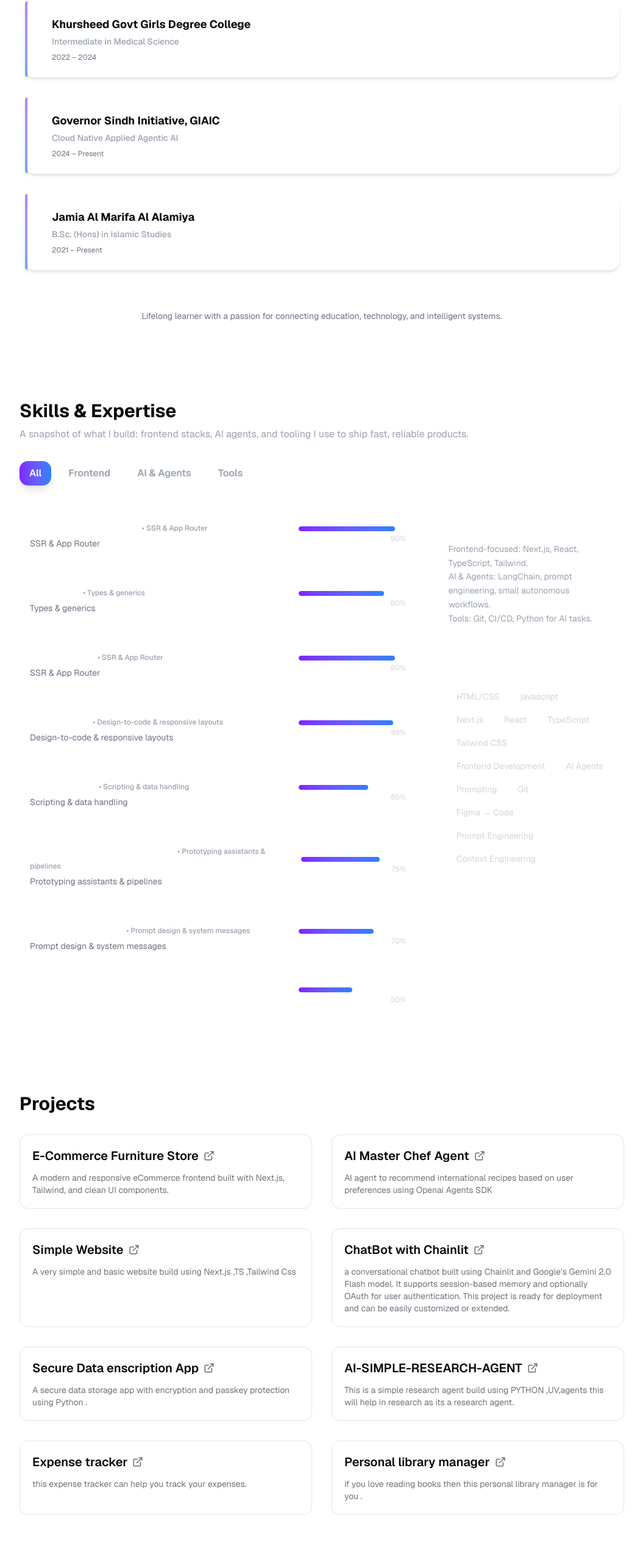
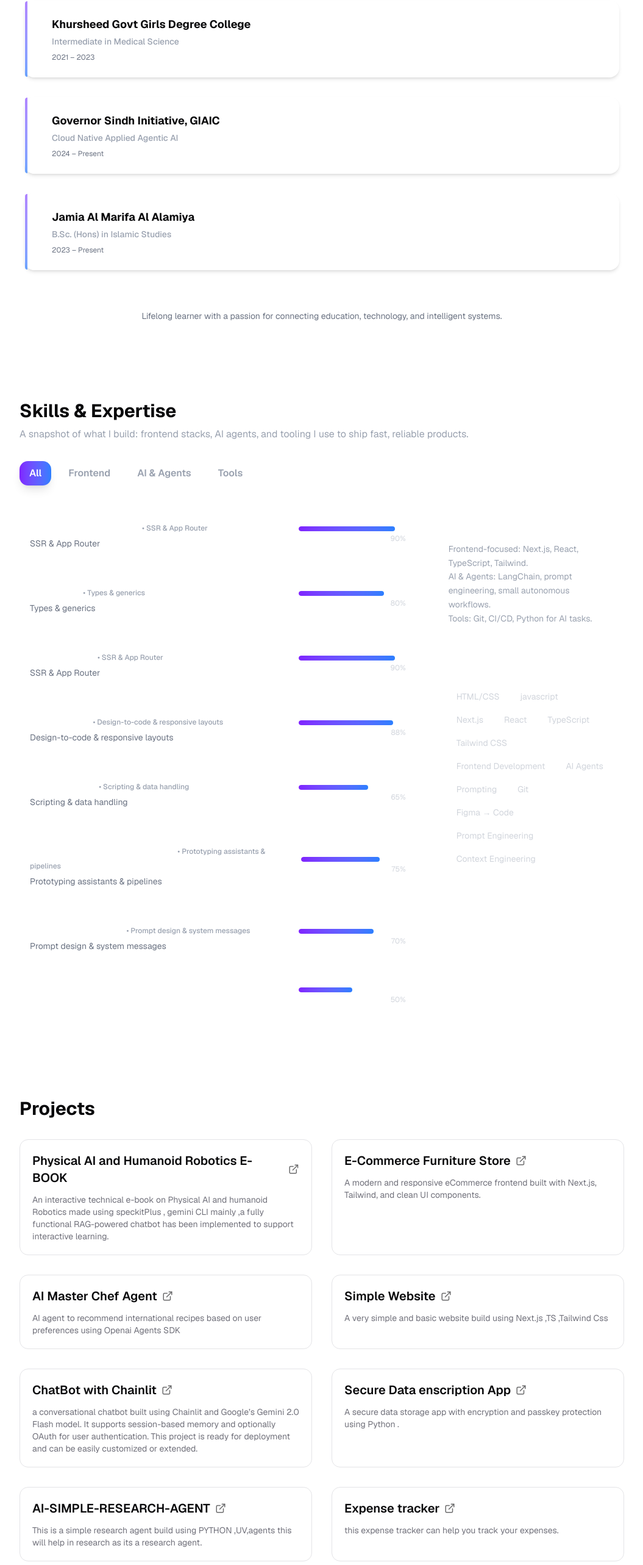
Before and after one commit to Khadija3111/My-Portfolio, a Next.js app: page / in a window 1280 px wide. Shown: the part 842-3408 px from the top of the page at 61% size, without its empty margins (112-1167 px from the left). Built offline with nearby package versions, Linux system fonts and the light colour scheme; a web font is replaced by a local one.

Commit message:
adding some new things

```diff
--- a/app/education/page.tsx
+++ b/app/education/page.tsx
@@ -13,7 +13,7 @@ const educationData: EducationItem[] = [
   {
     institution: "Khursheed Govt Girls Degree College",
     degree: "Intermediate in Medical Science",
-    year: "2022 – 2024",
+    year: "2021 – 2023",
   },
   {
     institution: "Governor Sindh Initiative, GIAIC",
@@ -23,7 +23,7 @@ const educationData: EducationItem[] = [
   {
     institution: "Jamia Al Marifa Al Alamiya",
     degree: "B.Sc. (Hons) in Islamic Studies",
-    year: "2021 – Present",
+    year: "2023 – Present",
   },
 ];
 
--- a/app/project/page.tsx
+++ b/app/project/page.tsx
@@ -3,6 +3,13 @@ import { ExternalLink } from "lucide-react";
 export default function Projects() {
   const projects = [
 
+    {
+      title: "Physical AI and Humanoid Robotics E-BOOK ",
+      link: "https://github.com/Khadija3111/Physical-AI---Humanoid-Robotics-Book",
+      desc: " An interactive technical e-book on Physical AI and humanoid Robotics made using speckitPlus , gemini CLI mainly ,a fully functional RAG-powered chatbot has been implemented to support interactive learning. ",
+
+
+    },
     {
       title: "E-Commerce Furniture Store",
       link: "https://github.com/Khadija3111/E-com-web-furino",
@@ -46,7 +53,7 @@ export default function Projects() {
   ];
 
   return (
-    <section className="px-6 py-16" id="projects">
+    <section className="px-6 py-18" id="projects">
       <h2 className="text-3xl font-bold mb-8">Projects</h2>
 
       <div className="grid grid-cols-1 md:grid-cols-2 gap-8">
--- a/components/header.tsx
+++ b/components/header.tsx
@@ -61,7 +61,7 @@ export default function Header() {
             <Link href='/education'>Eductaion</Link>
           </li>
           <li className='transition-colors hover:text-foreground'>
-            <Link href='/projects'>Projects</Link>
+            <Link href='/project'>Projects</Link>
           </li>
 
 
--- a/components/mdx-content.tsx
+++ b/components/mdx-content.tsx
@@ -1,26 +1,26 @@
-import { JSX } from 'react'
-import { highlight } from 'sugar-high'
-import { MDXRemote, MDXRemoteProps } from 'next-mdx-remote/rsc'
+// import { JSX } from 'react'
+// import { highlight } from 'sugar-high'
+// import { MDXRemote, MDXRemoteProps } from 'next-mdx-remote/rsc'
 
-import Counter from '@/components/counter'
+// import Counter from '@/components/counter'
 
-function Code({ children, ...props }: any) {
-  let codeHTML = highlight(children)
-  return <code dangerouslySetInnerHTML={{ __html: codeHTML }} {...props} />
-}
+// function Code({ children, ...props }: any) {
+//   let codeHTML = highlight(children)
+//   return <code dangerouslySetInnerHTML={{ __html: codeHTML }} {...props} />
+// }
 
-const components = {
-  code: Code,
-  Counter
-}
+// const components = {
+//   code: Code,
+//   Counter
+// }
 
-export default function MDXContent(
-  props: JSX.IntrinsicAttributes & MDXRemoteProps
-) {
-  return (
-    <MDXRemote
-      {...props}
-      components={{ ...components, ...(props.components || {}) }}
-    />
-  )
-}
+// export default function MDXContent(
+//   props: JSX.IntrinsicAttributes & MDXRemoteProps
+// ) {
+//   return (
+//     <MDXRemote
+//       {...props}
+//       components={{ ...components, ...(props.components || {}) }}
+//     />
+//   )
+// }
```
Also changed, not shown: 2 other files (tests, documents, lock files or other folders).
